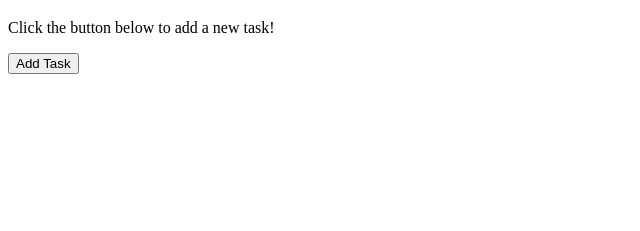
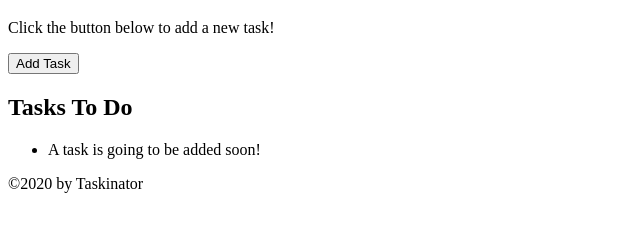
Before and after one commit to papagamer2020/Taskinator, a plain HTML site: page index.html in a window 1280 px wide. Shown: the part 61-292 px from the top of the page, without its empty margins (0-640 px from the left). Drawn offline with Linux system fonts and the light colour scheme.

Commit message:
added footer

```diff
--- a/index.html
+++ b/index.html
@@ -18,8 +18,25 @@
         <button class="btn">Add Task</button>
     </header>
 
+    <main class="page-content">
+        <section class="task-list-wrapper">
+
+            <h2 class="list-title">Tasks To Do</h2>
+
+            <ul class="task-list">
+                <li class="task-item">A task is going to be added soon!</li>
+            </ul>
+
+        </section>
+
+    </main>
 
 
     <script src="./assets/js/script.js"></script>
 </body>
+
+<footer>
+    &copy;2020 by Taskinator
+</footer>
+
 </html>
```
